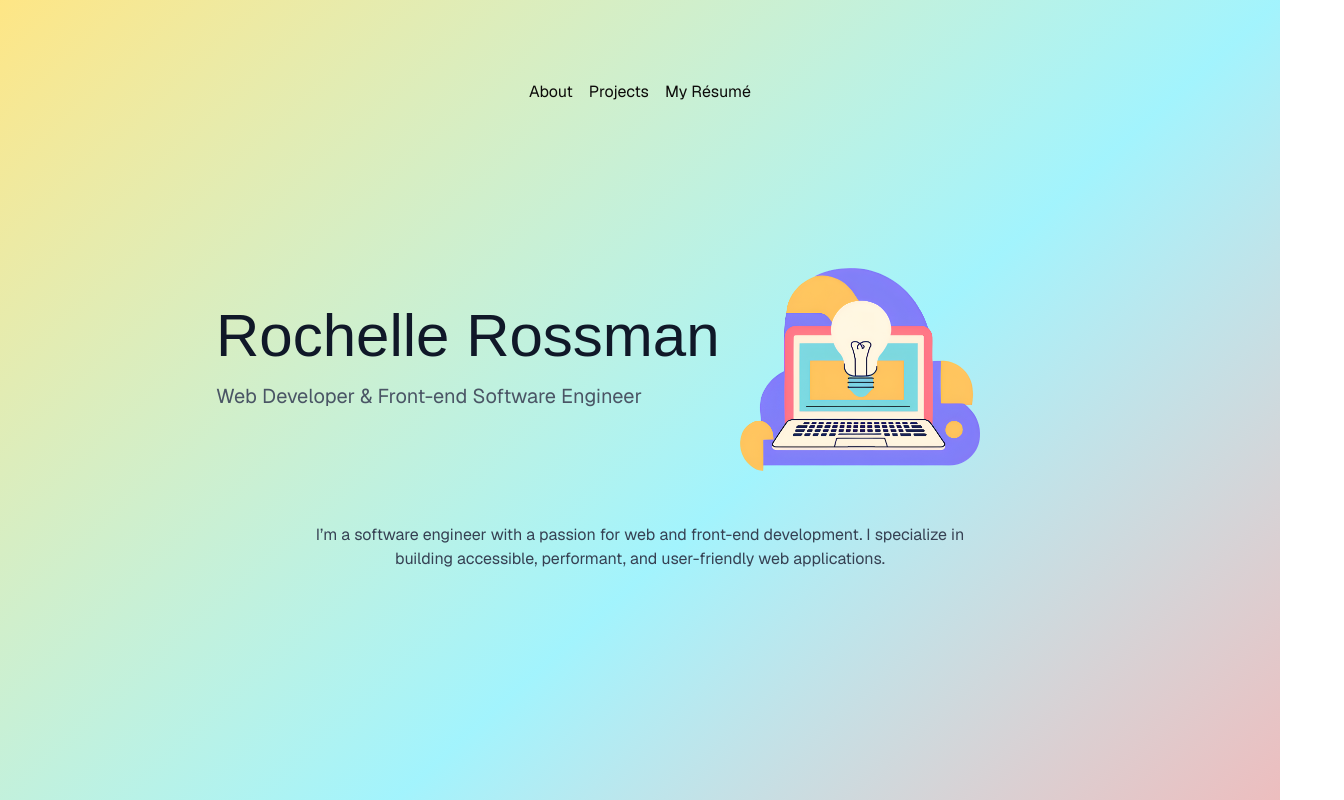
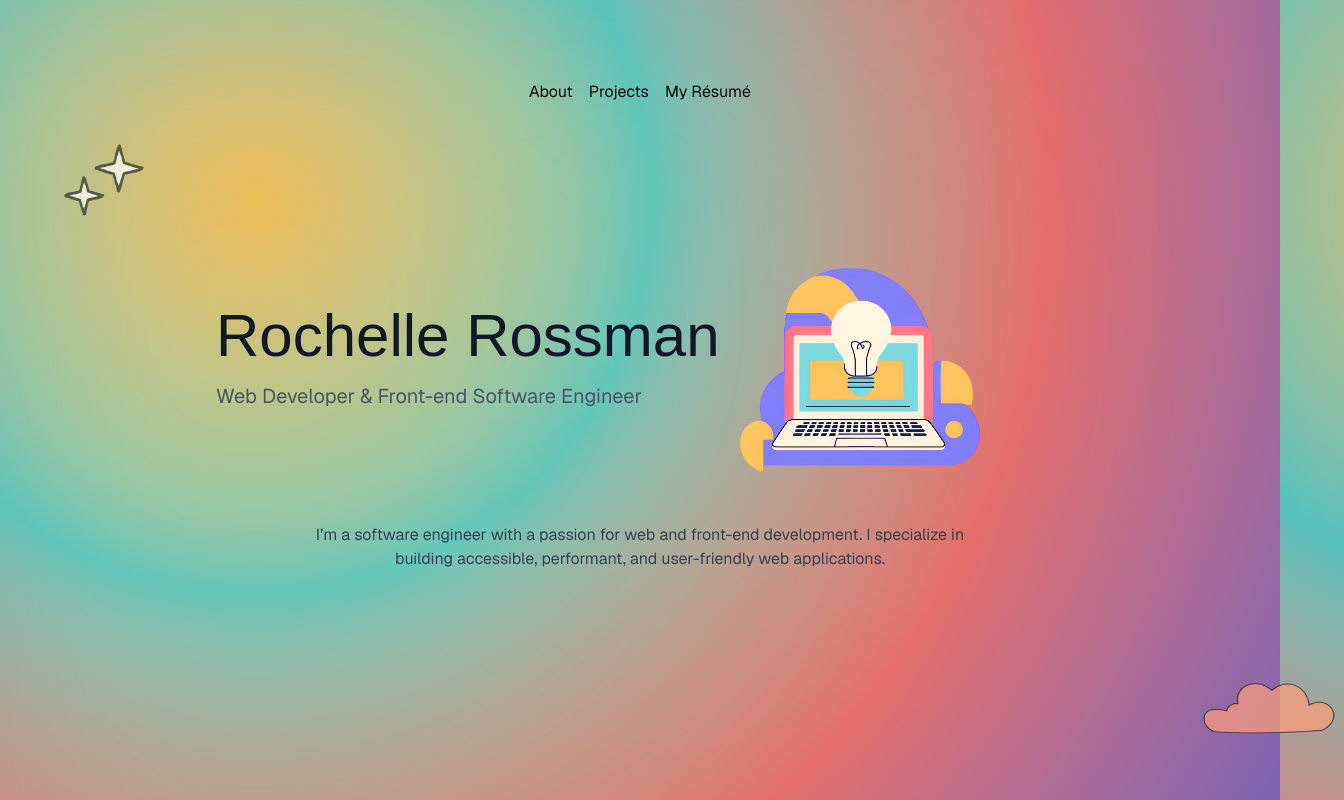
Before and after one commit to rochelle-rossman/portfolio-site, a Next.js app: page / in a window 1280 px wide. Shown: the top 800 px of the page, 1344 px wide, since content can reach past the window. Built offline with nearby package versions, Linux system fonts and the light colour scheme; a web font is replaced by a local one.

Commit message:
feat: layout with background images, gradient

```diff
--- a/src/app/globals.css
+++ b/src/app/globals.css
@@ -44,6 +44,12 @@
 }
 
 :root {
+  --color-cream: oklch(0.968 0.027 74.15);
+  --color-coral: oklch(0.697 0.25 20.62);
+  --color-purple: oklch(0.572 0.244 295.3);
+  --color-gold: oklch(0.827 0.2 79.6);
+  --color-teal: oklch(0.791 0.159 189.5);
+  --color-navy: oklch(0.241 0.048 261.5);
   --radius: 0.625rem;
   --background: oklch(1 0 0);
   --foreground: oklch(0.147 0.004 49.25);
@@ -116,7 +122,64 @@
   * {
     @apply border-border outline-ring/50;
   }
+
   body {
     @apply bg-background text-foreground;
   }
 }
+
+@layer utilities {
+  .bg-gradient-radial {
+    background-image: radial-gradient(circle at 20% 25%,
+        var(--color-gold) 0%,
+        var(--color-teal) 30%,
+        var(--color-coral) 60%,
+        var(--color-purple) 100%);
+    background-size: cover;
+    background-repeat: no-repeat;
+    background-attachment: fixed;
+  }
+
+  @media (prefers-reduced-motion: no-preference) {
+    .bg-gradient-radial-animated {
+      background-image: radial-gradient(circle at 20% 25%,
+          oklch(0.8 0.12 79.6),
+          oklch(0.75 0.1 189.5),
+          oklch(0.67 0.15 20.62),
+          oklch(0.56 0.12 295.3));
+      background-size: 200% 200%;
+      background-repeat: no-repeat;
+      animation: radial-drift 18s ease-in-out infinite;
+    }
+
+    @keyframes radial-drift {
+
+      0%,
+      100% {
+        background-position: 20% 25%;
+      }
+
+      50% {
+        background-position: 25% 30%;
+      }
+    }
+  }
+
+  .bg-radial-blur::before {
+    content: '';
+    position: absolute;
+    inset: 0;
+    background: radial-gradient(circle at 20% 25%,
+        oklch(0.8 0.12 79.6) 0%,
+        transparent 70%);
+    filter: blur(80px);
+    opacity: 0.3;
+    z-index: 0;
+    pointer-events: none;
+  }
+
+  .bg-radial-blend::before {
+    mix-blend-mode: overlay;
+  }
+
+}
--- a/src/app/layout.tsx
+++ b/src/app/layout.tsx
@@ -1,30 +1,58 @@
-import type { Metadata } from "next";
+import type { Metadata } from 'next'
 import { SpeedInsights } from '@vercel/speed-insights/next'
-import "./globals.css";
-import Navbar  from "@/components/nav";
-import Footer from "@/components/footer";
-import { geistSans, geistMono } from "@/lib/font";
+import './globals.css'
+import Navbar from '@/components/nav'
+import Footer from '@/components/footer'
+import { geistSans, geistMono } from '@/lib/font'
+import Image from 'next/image'
 
 export const metadata: Metadata = {
-  title: 'Rochelle Rossman',
-  metadataBase: new URL('https://rochellerossman.dev/'),
+	title: 'Rochelle Rossman',
+	metadataBase: new URL('https://rochellerossman.dev/'),
 	description:
 		'Portfolio of Rochelle Rossman, a software engineer specializing in web and front-end development.',
 }
 
-
 export default function RootLayout({
-  children,
+	children,
 }: Readonly<{
-  children: React.ReactNode;
+	children: React.ReactNode
 }>) {
-  return (
+	return (
 		<html
 			lang='en'
 			className={` ${geistSans.variable} ${geistMono.variable}`}
 		>
-			<body className='antialiased bg-linear-to-br from-amber-200 via-cyan-200 to-red-300 flex flex-col items-center justify-center mx-auto mt-2 lg:mt-8 mb-12'>
-				<main className='flex-auto min-w-0 mt-2 md:mt-6 flex flex-col px-6 sm:px-4 md:px-0 max-w-4xl w-full'>
+			<body className='antialiased relative bg-gradient-radial bg-gradient-radial-animated bg-radial-blur bg-radial-blend min-h-screen flex flex-col items-center justify-center mx-auto mt-2 lg:mt-8 mb-12 overflow-hidden'>
+				<div className='absolute top-[10%] left-[5%] z-0 opacity-70'>
+					<Image
+						src='/twinkle.png'
+						alt=''
+						width={80}
+						height={80}
+						className='object-contain'
+					/>
+				</div>
+				<div className='absolute top-[60%] right-[-5%] z-0 opacity-70'>
+					<Image
+						src='/cloud.png'
+						alt=''
+						width={150}
+						height={150}
+						className='object-contain'
+					/>
+				</div>
+				<div className='absolute bottom-[20%] left-[10%] z-0 opacity-50'>
+					<Image
+						src='/cloud.png'
+						alt=''
+						width={250}
+						height={250}
+						className='object-contain'
+					/>
+				</div>
+
+				<main className='relative z-10 flex-auto min-w-0 mt-2 md:mt-6 flex flex-col px-6 sm:px-4 md:px-0 max-w-4xl w-full'>
 					<Navbar />
 					{children}
 					<Footer />
@@ -32,5 +60,5 @@ export default function RootLayout({
 				<SpeedInsights />
 			</body>
 		</html>
-  )
+	)
 }
```
Also changed, not shown: public/twinkle.png (added).
